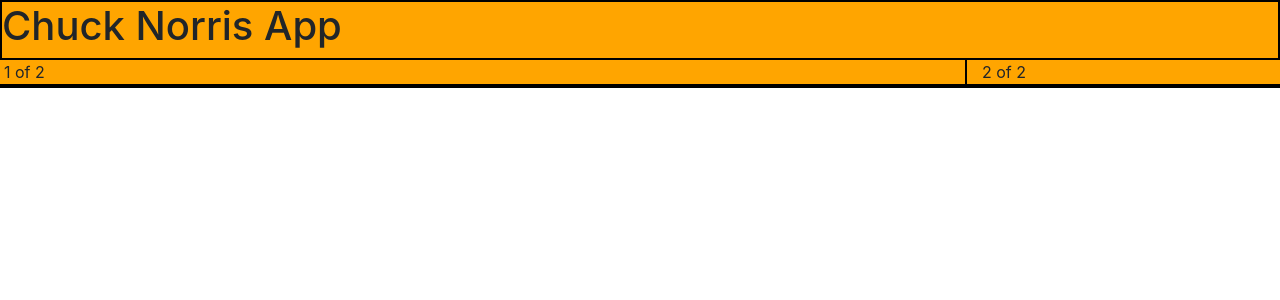
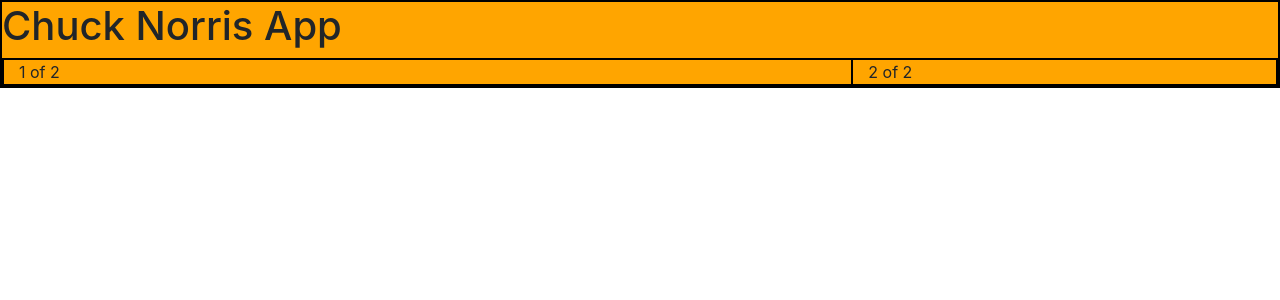
Before and after one commit to ipgpt/chuck-norris-app, a React (Create React App) app: page / in a window 1280 px wide. Shown: the top 300 px of the page. Built offline with nearby package versions, Linux system fonts and the light colour scheme.

Commit message:
fix: change size of layout and clear margin

```diff
--- a/src/App.js
+++ b/src/App.js
@@ -7,9 +7,9 @@
     <div className="App">
       <h1>Chuck Norris App</h1>
 
-        <Row>
-          <Col xl={9}>1 of 2</Col>
-          <Col xl={3}>2 of 2</Col>
+        <Row className="row">
+          <Col xl={8}>1 of 2</Col>
+          <Col xl={4}>2 of 2</Col>
         </Row>
 
     </div>
--- a/src/App.scss
+++ b/src/App.scss
@@ -4,3 +4,8 @@
   background-color: orange;
   border: 1px solid black;
 }
+
+.row {
+  margin-right: 0;
+  margin-left: 0;
+}
--- a/src/index.scss
+++ b/src/index.scss
@@ -1,7 +1,5 @@
 * {
   margin: 0;
-  margin-right: 0;
-  margin-left: 0;
   padding: 0;
 }
 
```
